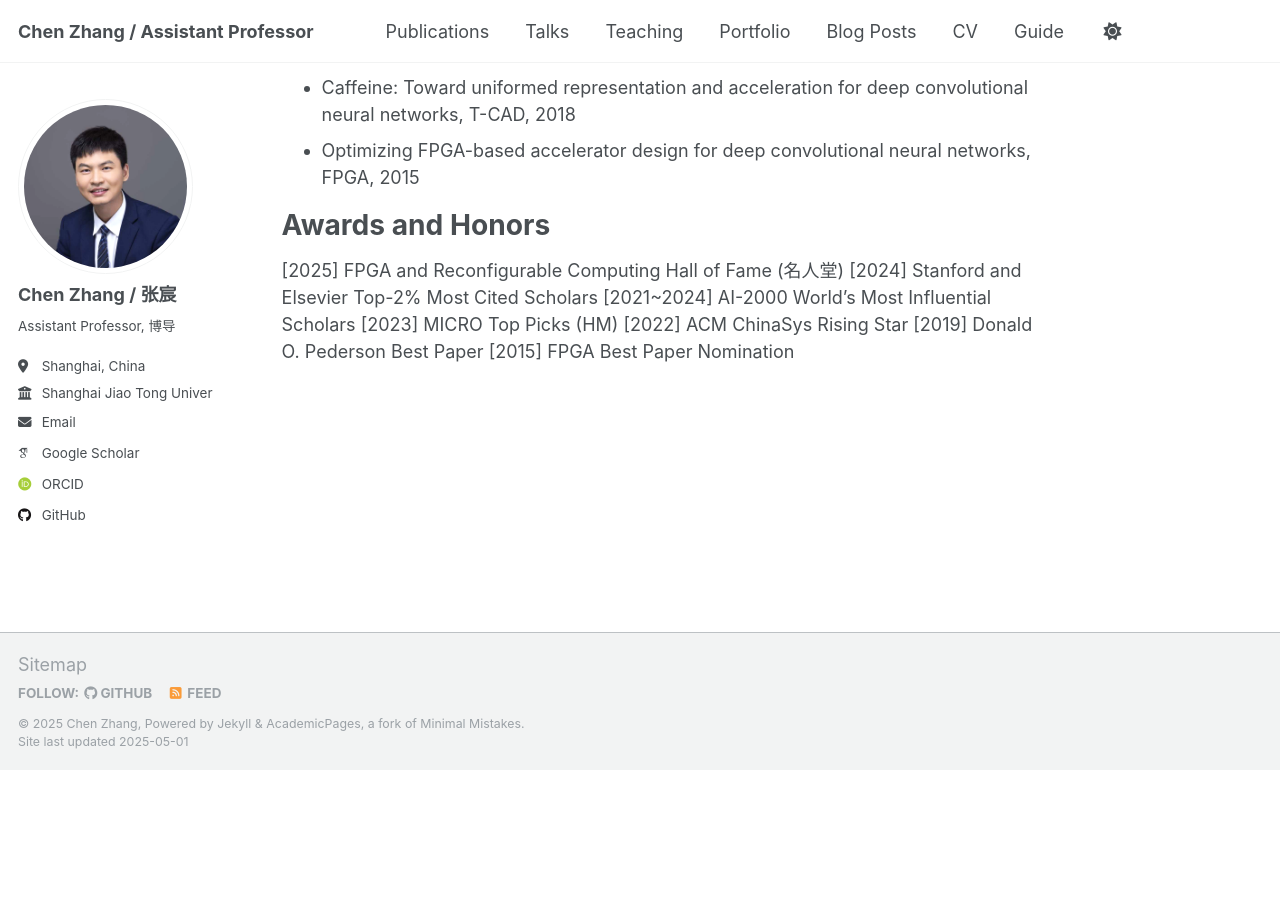
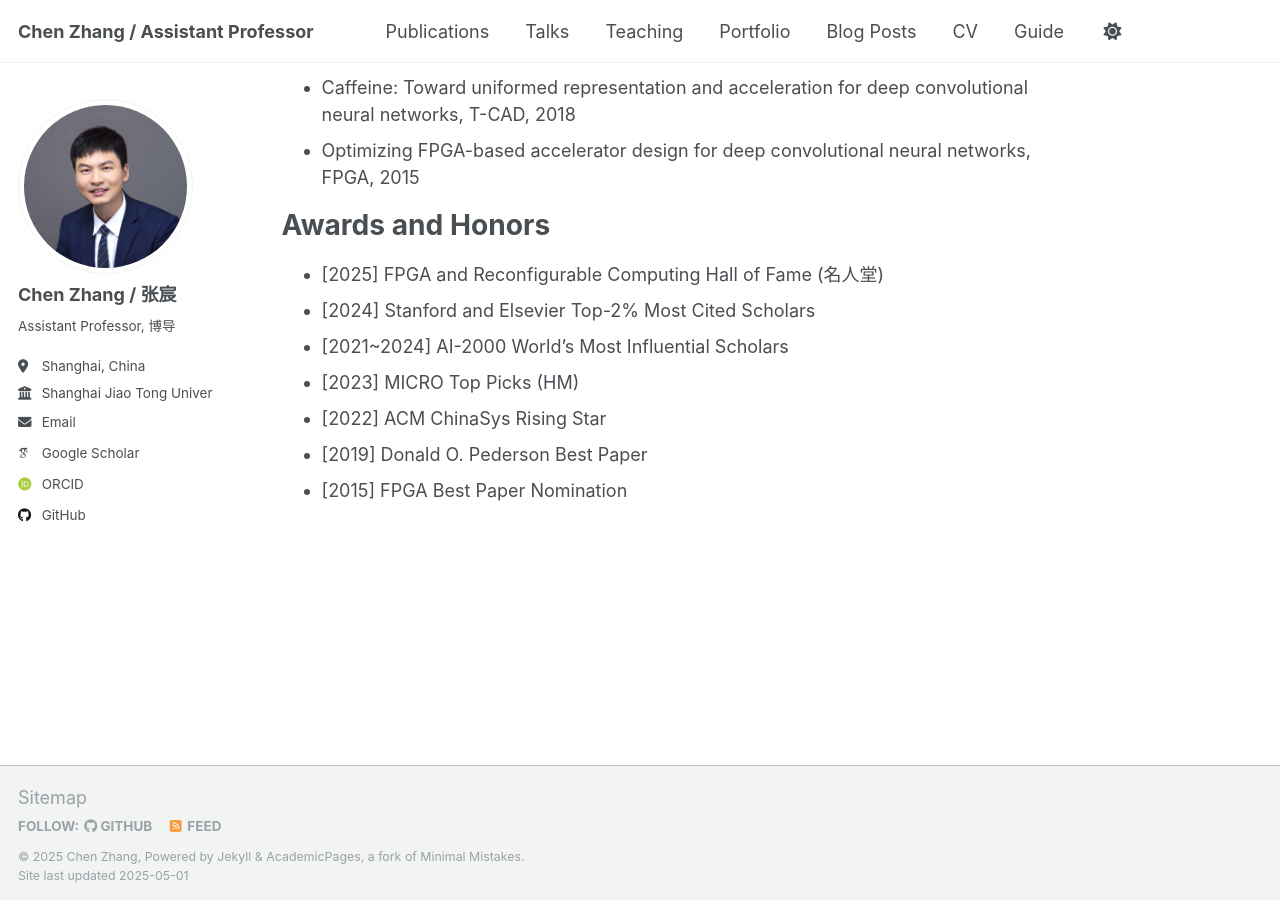
Before and after one commit to chenzhangsjtu/chenzhangsjtu.github.io, a Jekyll site: the page built from _pages/about.md, in a window 1280 px wide and 900 px high, scrolled down 917 px. Built offline with Jekyll 4.4.1, drawn with Linux system fonts in a browser that asks for light colours; some web fonts are replaced; before the commit the page ends 1687 px from its top, so only the background shows below that.

```diff
--- a/_pages/about.md
+++ b/_pages/about.md
@@ -24,10 +24,10 @@ Selected Publications
 
 Awards and Honors
 ======
-[2025] FPGA and Reconfigurable Computing Hall of Fame (名人堂)
-[2024] Stanford and Elsevier Top-2% Most Cited Scholars
-[2021~2024] AI-2000 World's Most Influential Scholars
-[2023] MICRO Top Picks (HM)
-[2022] ACM ChinaSys Rising Star
-[2019] Donald O. Pederson Best Paper
-[2015] FPGA Best Paper Nomination
+- [2025] FPGA and Reconfigurable Computing Hall of Fame (名人堂)
+- [2024] Stanford and Elsevier Top-2% Most Cited Scholars
+- [2021~2024] AI-2000 World's Most Influential Scholars
+- [2023] MICRO Top Picks (HM)
+- [2022] ACM ChinaSys Rising Star
+- [2019] Donald O. Pederson Best Paper
+- [2015] FPGA Best Paper Nomination
```
